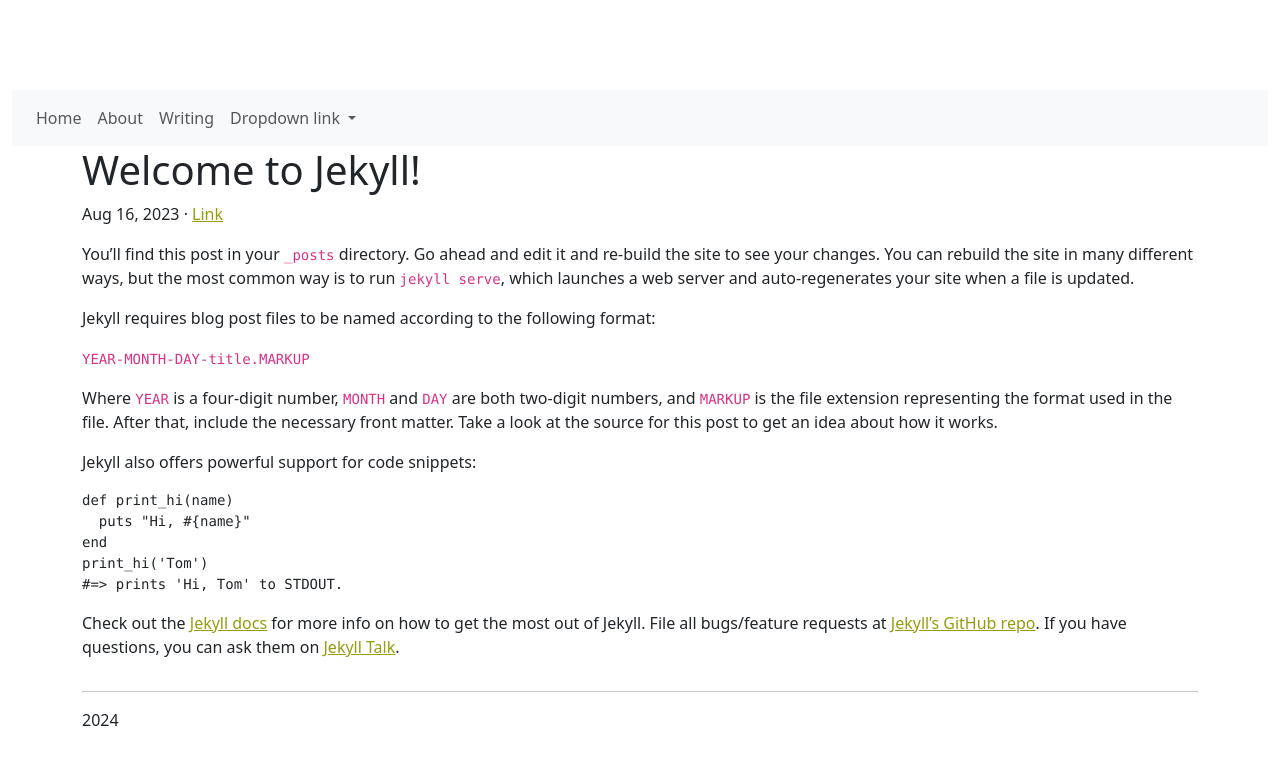
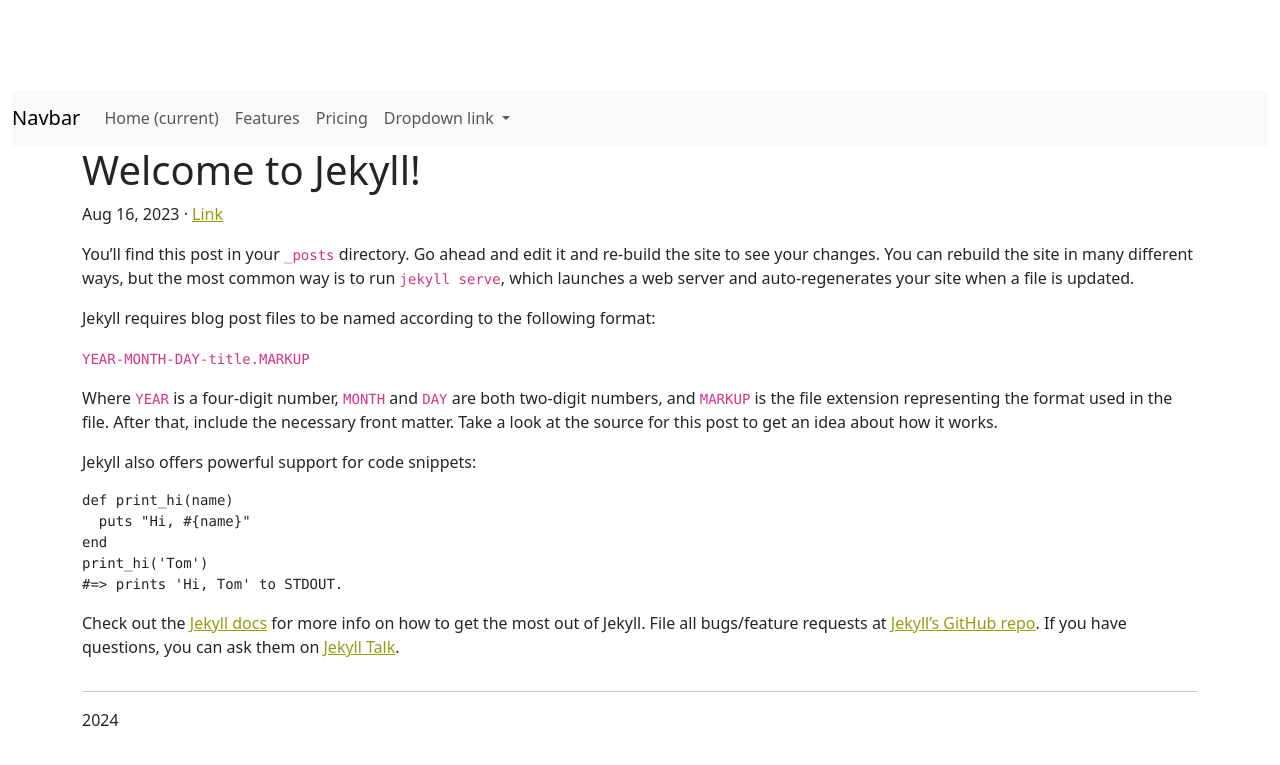
Before and after one commit to Sarahlynneg/sarahlynneg.github.io, a Jekyll site: the page built from _pages/words.markdown, in a window 1280 px wide. Shown: the top 765 px of the page. Built offline with Jekyll 4.4.1, drawn with Linux system fonts in a browser that asks for light colours.

Commit message:
Fixed Navbar Collapse

```diff
--- a/_includes/nav.html
+++ b/_includes/nav.html
@@ -1,48 +1,33 @@
 <section class="main-container">
   <div class="container-fluid">
     <nav class="navbar navbar-expand-lg navbar-light bg-light">
-      <a class="navbar-brand" href="#"></a>
-      <button
-        class="navbar-toggler"
-        type="button"
-        data-toggle="collapse"
-        data-target="#navbarNavDropdown"
-        aria-controls="navbarNavDropdown"
-        aria-expanded="false"
-        aria-label="Toggle navigation"
-      >
+      <a class="navbar-brand" href="#">Navbar</a>
+      <button class="navbar-toggler" type="button" data-bs-toggle="collapse" data-bs-target="#navbarNavDropdown" aria-controls="navbarNavDropdown" aria-expanded="false" aria-label="Toggle navigation">
         <span class="navbar-toggler-icon"></span>
       </button>
       <div class="collapse navbar-collapse" id="navbarNavDropdown">
         <ul class="navbar-nav">
           <li class="nav-item active">
-            <a class="nav-link" href="/">Home <span class="sr-only"></span></a>
+            <a class="nav-link" href="#">Home <span class="sr-only">(current)</span></a>
           </li>
           <li class="nav-item">
-            <a class="nav-link" href="/about">About</a>
+            <a class="nav-link" href="#">Features</a>
           </li>
           <li class="nav-item">
-            <a class="nav-link" href="/blog">Writing</a>
+            <a class="nav-link" href="#">Pricing</a>
           </li>
           <li class="nav-item dropdown">
-            <a
-              class="nav-link dropdown-toggle"
-              href="#"
-              id="navbarDropdownMenuLink"
-              data-toggle="dropdown"
-              aria-haspopup="true"
-              aria-expanded="false"
-            >
+            <a class="nav-link dropdown-toggle" href="#" id="navbarDropdownMenuLink" data-bs-toggle="dropdown" aria-haspopup="true" aria-expanded="false">
               Dropdown link
             </a>
             <div class="dropdown-menu" aria-labelledby="navbarDropdownMenuLink">
-              <a class="dropdown-item" href="/blog">blog</a>
-              <a class="dropdown-item" href="/about">about</a>
+              <a class="dropdown-item" href="#">Action</a>
+              <a class="dropdown-item" href="#">Another action</a>
+              <a class="dropdown-item" href="#">Something else here</a>
             </div>
           </li>
         </ul>
       </div>
-    </nav>
   </div>
 </section>
 <!-- <nav class="container">
--- a/_includes/script.html
+++ b/_includes/script.html
@@ -1,9 +1,9 @@
 <script src="{{ "/assets/javascript/script.js" | relative_url }}?{{site.time | date: '%s%N'}}"></script>
 
 <!-- Bootstrap Imports -->
-<script src="https://cdn.jsdelivr.net/npm/@popperjs/core@2.11.8/dist/umd/popper.min.js"></script>
+<!-- <script src="https://cdn.jsdelivr.net/npm/@popperjs/core@2.11.8/dist/umd/popper.min.js"></script> -->
 <script
-  src="https://cdn.jsdelivr.net/npm/bootstrap@5.3.3/dist/js/bootstrap.bundle.min.js"
+  defer src="https://cdn.jsdelivr.net/npm/bootstrap@5.3.3/dist/js/bootstrap.bundle.min.js"
   integrity="sha384-YvpcrYf0tY3lHB60NNkmXc5s9fDVZLESaAA55NDzOxhy9GkcIdslK1eN7N6jIeHz"
   crossorigin="anonymous"
 ></script>
```
Also changed, not shown: 7 other files.
